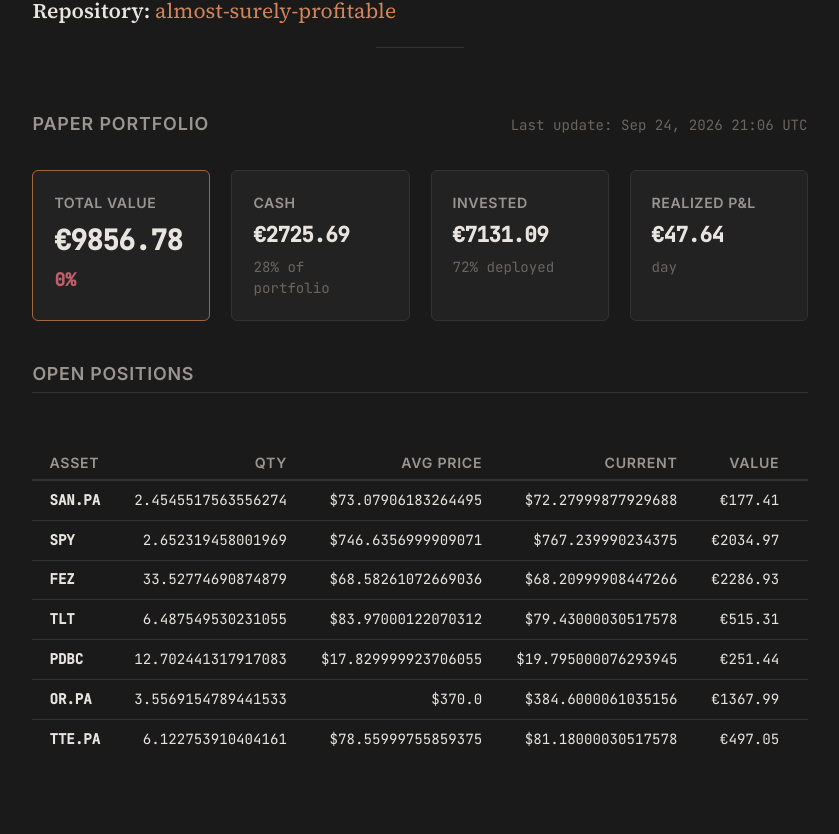
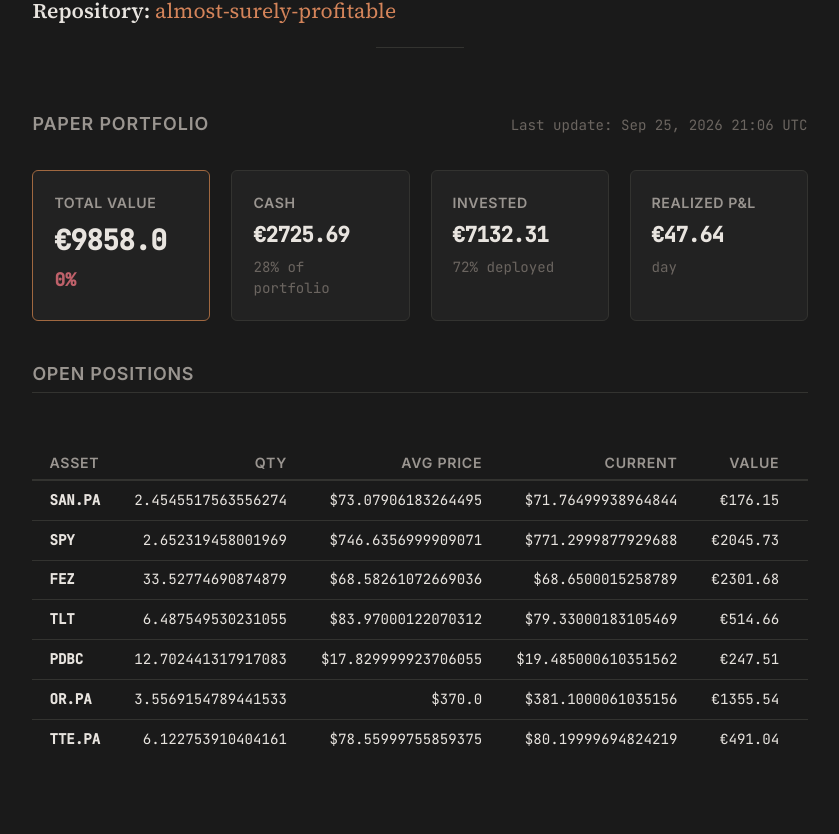
Before and after one commit to Alm0stSurely/alm0stsurely.github.io, a Jekyll site: the page built from trading.md, in a window 1280 px wide and 1400 px high, scrolled down 854 px. Shown: the part 144-978 px from the top of the window, without its empty margins (220-1059 px from the left). Built offline with Jekyll 4.4.1, drawn with Linux system fonts in a browser that asks for light colours.

```diff
--- a/_data/portfolio.json
+++ b/_data/portfolio.json
@@ -6,67 +6,67 @@
       "ticker": "SAN.PA",
       "quantity": 2.4545517563556274,
       "avg_price": 73.07906183264495,
-      "current_price": 72.27999877929688,
-      "market_value": 177.41499795310574,
-      "unrealized_pnl": -1.9613416210344212,
-      "unrealized_pnl_pct": -0.010934227031786183
+      "current_price": 71.76499938964844,
+      "market_value": 176.1509052967221,
+      "unrealized_pnl": -3.22543427741806,
+      "unrealized_pnl_pct": -0.017981380850315087
     },
     {
       "ticker": "SPY",
       "quantity": 2.652319458001969,
       "avg_price": 746.6356999909071,
-      "current_price": 767.239990234375,
-      "market_value": 2034.9655550558737,
-      "unrealized_pnl": 54.64915993107002,
-      "unrealized_pnl_pct": 0.027596176078533104
+      "current_price": 771.2999877929688,
+      "market_value": 2045.7339655799722,
+      "unrealized_pnl": 65.41757045516852,
+      "unrealized_pnl_pct": 0.03303389832867882
     },
     {
       "ticker": "FEZ",
       "quantity": 33.52774690874879,
       "avg_price": 68.58261072669036,
-      "current_price": 68.20999908447266,
-      "market_value": 2286.927585950186,
-      "unrealized_pnl": -12.492828835528599,
-      "unrealized_pnl_pct": -0.0054330338006905185
+      "current_price": 68.6500015258789,
+      "market_value": 2301.6798764448863,
+      "unrealized_pnl": 2.2594616591718477,
+      "unrealized_pnl_pct": 0.000982622248912411
     },
     {
       "ticker": "TLT",
       "quantity": 6.487549530231055,
       "avg_price": 83.97000122070312,
-      "current_price": 79.43000030517578,
-      "market_value": 515.3060611660957,
-      "unrealized_pnl": -29.453480806777975,
-      "unrealized_pnl_pct": -0.05406693878203719
+      "current_price": 79.33000183105469,
+      "market_value": 514.6573161122876,
+      "unrealized_pnl": -30.10222586058603,
+      "unrealized_pnl_pct": -0.05525782210545469
     },
     {
       "ticker": "PDBC",
       "quantity": 12.702441317917083,
       "avg_price": 17.829999923706055,
-      "current_price": 19.795000076293945,
-      "market_value": 251.44482685728804,
-      "unrealized_pnl": 24.960299127945802,
-      "unrealized_pnl_pct": 0.11020752445294774
+      "current_price": 19.485000610351562,
+      "market_value": 247.50707683256928,
+      "unrealized_pnl": 21.02254910322705,
+      "unrealized_pnl_pct": 0.0928211269617049
     },
     {
       "ticker": "OR.PA",
       "quantity": 3.5569154789441533,
       "avg_price": 370.0,
-      "current_price": 384.6000061035156,
-      "market_value": 1367.9897149116105,
-      "unrealized_pnl": 51.9309877022738,
-      "unrealized_pnl_pct": 0.039459475955447604
+      "current_price": 381.1000061035156,
+      "market_value": 1355.540510735306,
+      "unrealized_pnl": 39.48178352596938,
+      "unrealized_pnl_pct": 0.030000016495988227
     },
     {
       "ticker": "TTE.PA",
       "quantity": 6.122753910404161,
       "avg_price": 78.55999755859375,
-      "current_price": 81.18000030517578,
-      "market_value": 497.04516431512604,
-      "unrealized_pnl": 16.041632061904807,
-      "unrealized_pnl_pct": 0.03335034149699298
+      "current_price": 80.19999694824219,
+      "market_value": 491.04484492925167,
+      "unrealized_pnl": 10.04131267603043,
+      "unrealized_pnl_pct": 0.02087575662696848
     }
   ],
-  "last_updated": "2026-09-24T21:06:40.736190",
-  "total_value": 9856.780588977539,
-  "positions_value": 7131.093906209286
+  "last_updated": "2026-09-25T21:06:28.990645",
+  "total_value": 9858.001178699249,
+  "positions_value": 7132.314495930995
 }
```
Also changed, not shown: _trading_analysis.md (+46 -54 lines).
